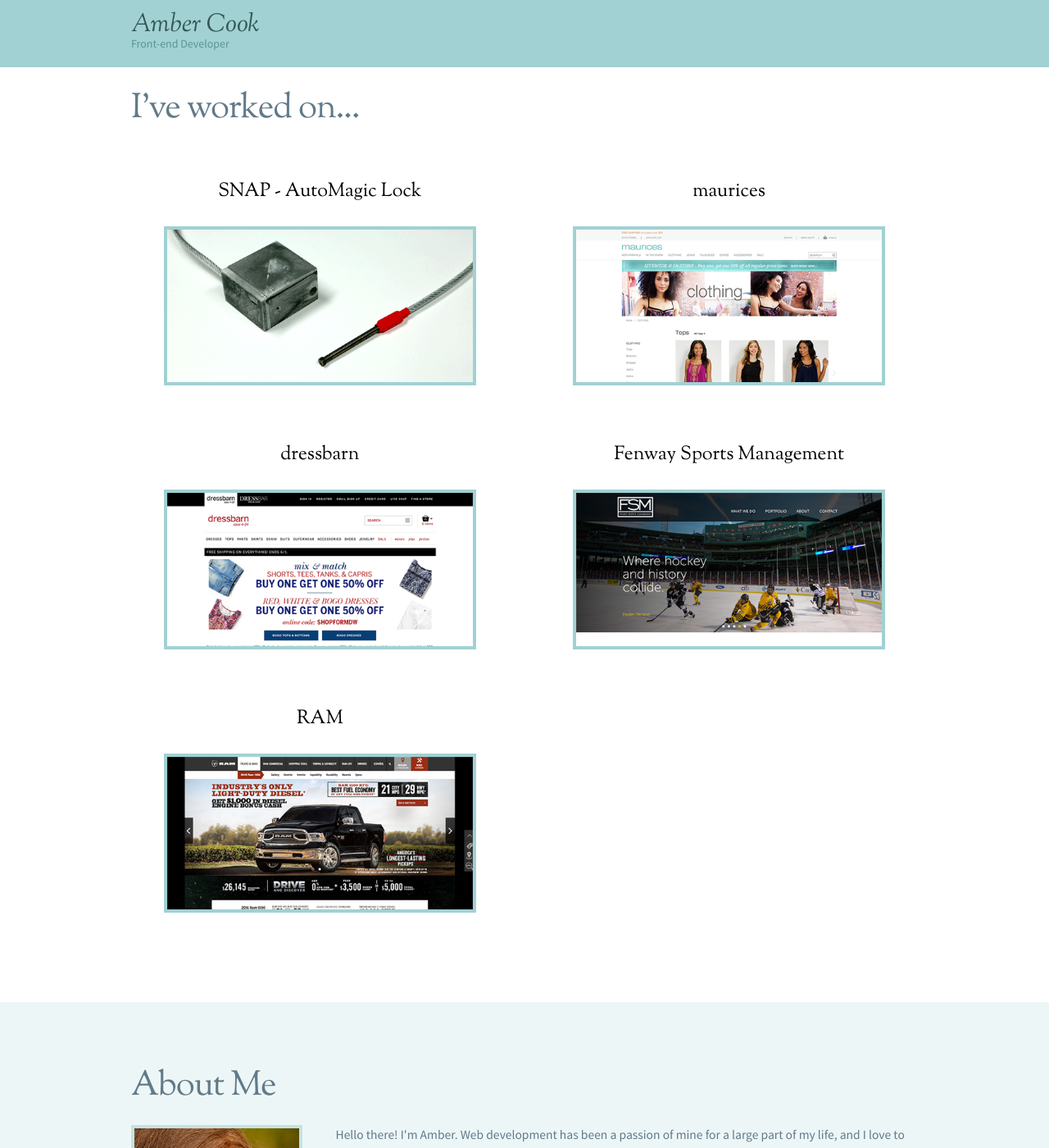
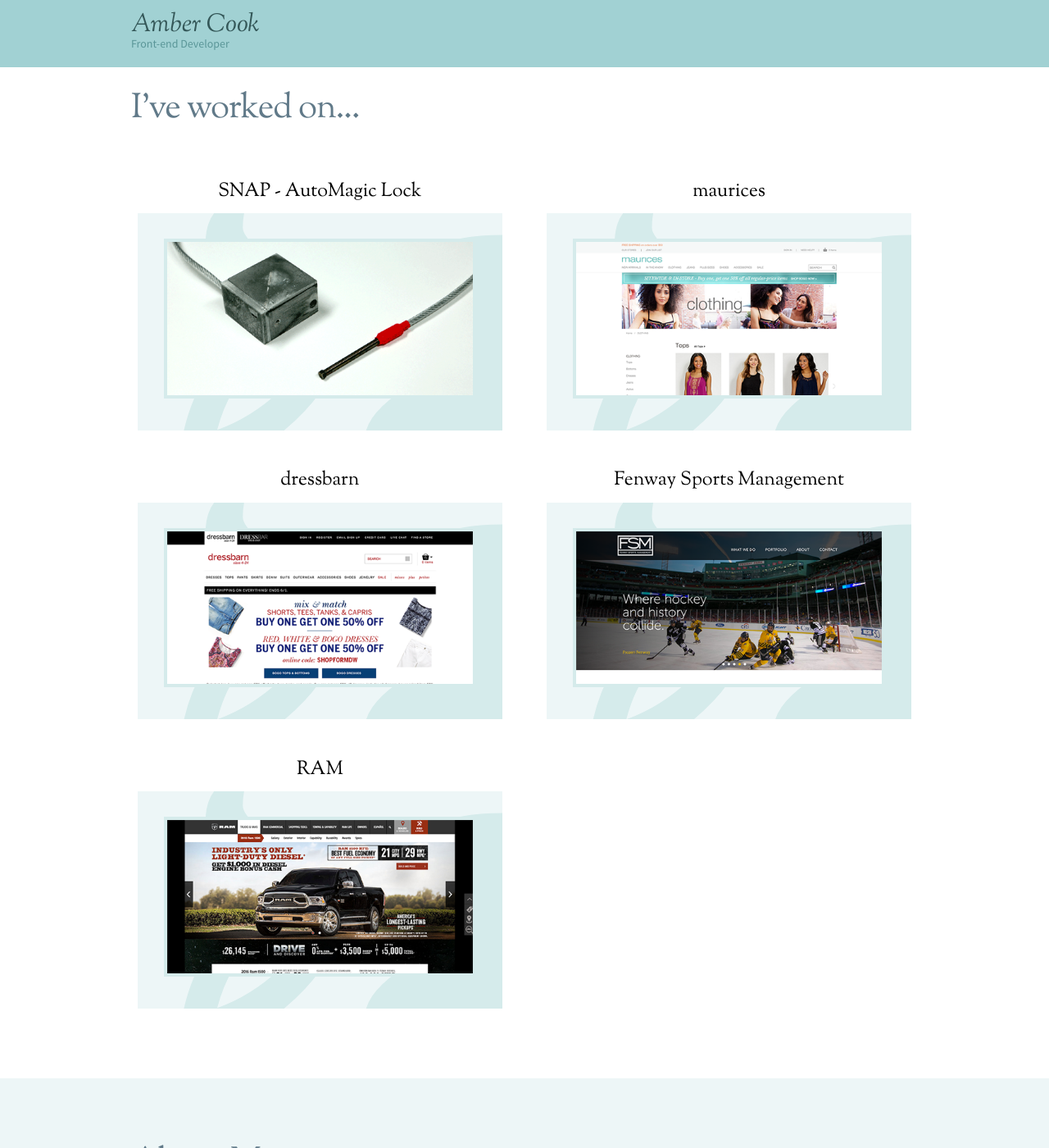
Before and after one commit to ambercook/portfolio, a Jekyll site: the page built from index.html, in a window 1280 px wide and 1400 px high, scrolled down 455 px. Shown: the whole window at 82% size. Built offline with Jekyll 4.4.1, drawn with Linux system fonts in a browser that asks for light colours; nearby versions of some CDN libraries.

Commit message:
more styling

```diff
--- a/_includes/header.html
+++ b/_includes/header.html
@@ -1,28 +1,10 @@
 	<header class="bookend header">
 	    <div class="container">
 
-			<div class="row">
 
-				<div class="four columns">
-
-					<a href="#" class="header_logo">
-						<h1 class="header_logo_title">Amber Cook</h1>
-						<p class="header_logo_subtitle">Front-end Developer</p>
-					</a>
-
-				</div>
-
-				<div class="eight columns">
-
-				<!--
-					<nav class="header_nav">
-						<ul class="header_nav_list">
-							<li><a href="#">Work</a></li>
-							<li><a href="#">About</a></li>
-							<li><a href="#">Contact</a></li>
-						</ul>
-			        </nav>-->
-			    </div>
-		    </div>
+			<a href="#" class="header_logo">
+				<h1 class="header_logo_title">Amber Cook</h1>
+				<p class="header_logo_subtitle">Front-end Developer</p>
+			</a>
 	    </div>
 	</header>
--- a/assets/scss/sections/_about.scss
+++ b/assets/scss/sections/_about.scss
@@ -7,6 +7,8 @@
 
 		img {
 			width: 95%;
+			-webkit-filter: grayscale(35%);
+			filter: grayscale(35%);
 			border: 4px solid lighten( $primary-color, 10 );
 		}
 
--- a/assets/style.css
+++ b/assets/style.css
@@ -829,34 +829,45 @@ h3, .h3 {
       text-align: center;
       padding: 0 1em; }
 
-.work .work_item {
+.work a.work_item {
   margin-top: 2em;
   text-align: center;
   display: block;
   position: relative;
   padding: .5em;
   overflow: hidden; }
-  .work .work_item:before {
+  .work a.work_item:before {
     content: '';
-    width: 100%;
-    height: 0px;
-    display: block;
-    position: absolute;
-    top: 2.5em;
-    left: 0;
-    z-index: -10;
-    background-color: #afd8da;
-    transition: height 0.2s ease-in, color 0.5s ease; }
-  .work .work_item:hover .work_item_header:before, .work .work_item:active .work_item_header:before, .work .work_item:focus .work_item_header:before {
-    height: 100%; }
+    height: 0px; }
+  .work a.work_item:hover .work_item_img-container, .work a.work_item:active .work_item_img-container, .work a.work_item:focus .work_item_img-container {
+    background-color: #abd6d8; }
+  .work a.work_item:hover .work_item_header:before, .work a.work_item:active .work_item_header:before, .work a.work_item:focus .work_item_header:before {
+    height: 0px; }
 
 .work_item_img-container {
-  padding: 1em;
-  display: block; }
+  background-color: #edf6f7;
+  transition: background-color .2s ease-in;
+  padding: 2em 1em;
+  display: block;
+  position: relative;
+  overflow: hidden; }
+  .work_item_img-container:before {
+    content: '\002767';
+    font-size: 70em;
+    line-height: 500px;
+    color: #d5ebeb;
+    top: -40px;
+    left: -50px;
+    display: block;
+    text-align: center;
+    position: absolute;
+    width: 100%; }
   .work_item_img-container_img {
+    position: relative;
+    z-index: 20;
     width: 90%;
     height: auto;
-    border: 4px solid #a1d1d3; }
+    border: 4px solid #d5ebeb; }
 
 .about {
   background-color: #edf6f7; }
@@ -865,6 +876,8 @@ h3, .h3 {
     display: none; }
     .about_img img {
       width: 95%;
+      -webkit-filter: grayscale(35%);
+      filter: grayscale(35%);
       border: 4px solid #c4e2e3; }
     @media (min-width: 850px) {
       .about_img {
```
Also changed, not shown: assets/scss/sections/_work.scss (+29 -14 lines).
